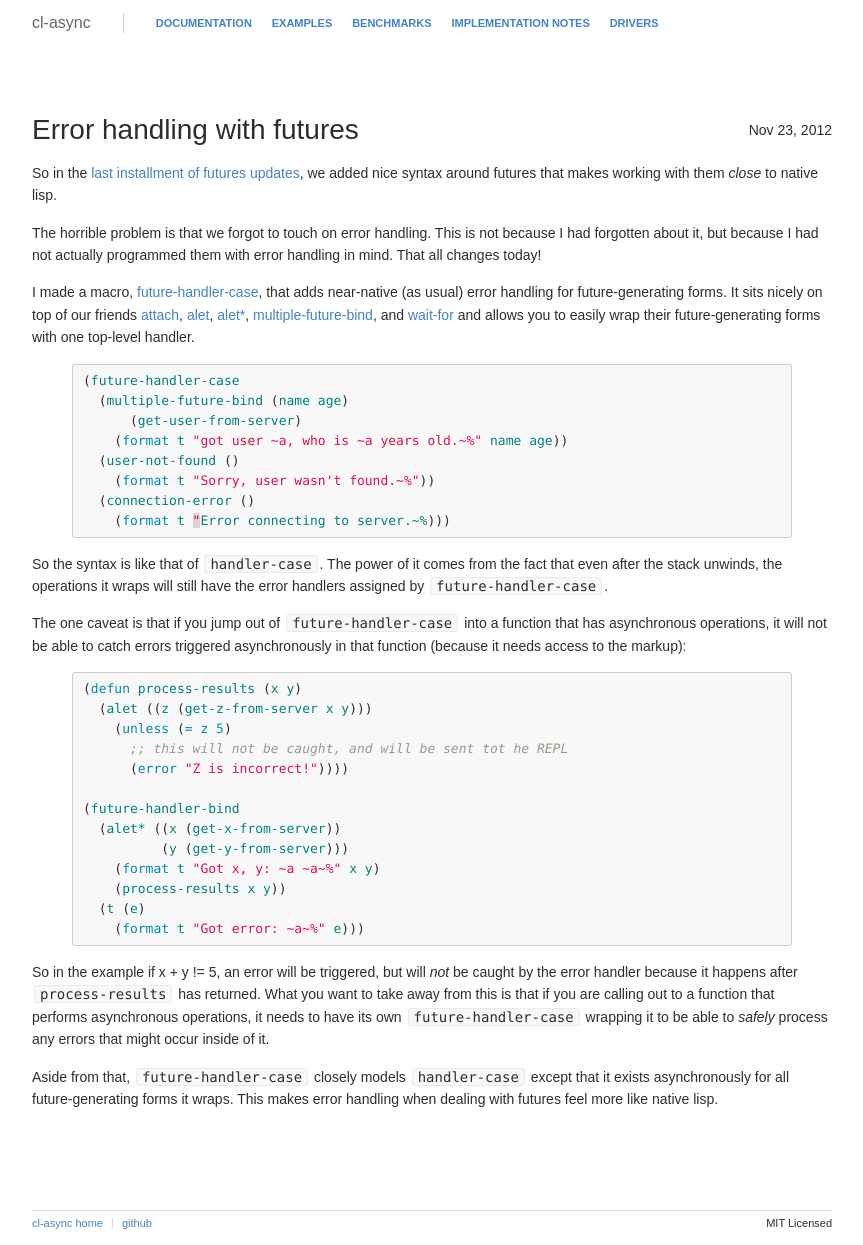
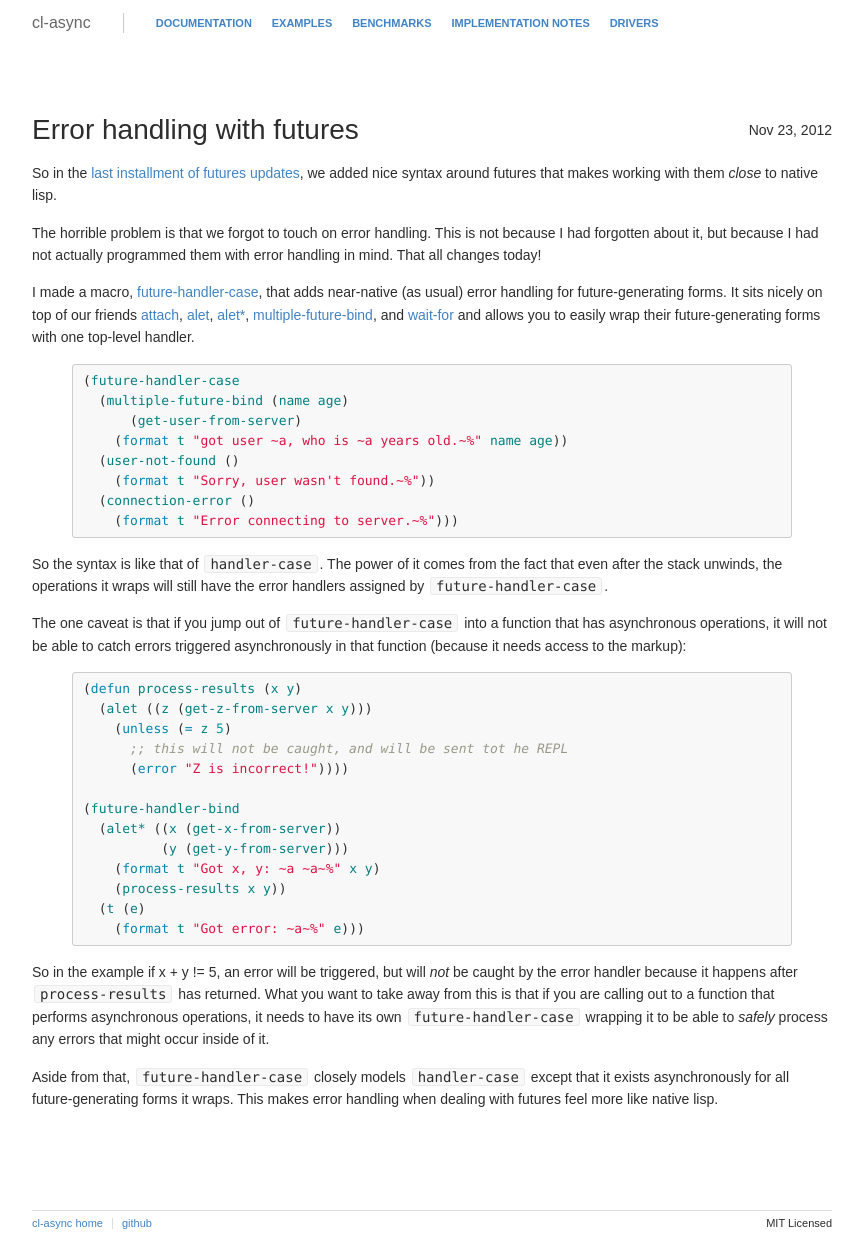
Before and after one commit to orthecreedence/cl-async, a Jekyll site: the page built from _posts/2012-11-23-error-handling-with-futures.md, in a window 1280 px wide. Shown: the whole page, without its empty margins (208-1071 px from the left). Built offline with Jekyll 4.4.1, drawn with Linux system fonts in a browser that asks for light colours; Markdown is read by kramdown in place of the engine named in the settings.

Commit message:
find one in every code sample. youll see...

```diff
--- a/_posts/2012-11-23-error-handling-with-futures.md
+++ b/_posts/2012-11-23-error-handling-with-futures.md
@@ -25,7 +25,7 @@ future-generating forms with one top-level handler.
   (user-not-found ()
     (format t "Sorry, user wasn't found.~%"))
   (connection-error ()
-    (format t "Error connecting to server.~%)))
+    (format t "Error connecting to server.~%")))
 {% endhighlight %}
 
 So the syntax is like that of `handler-case`. The power of it comes from the
```
